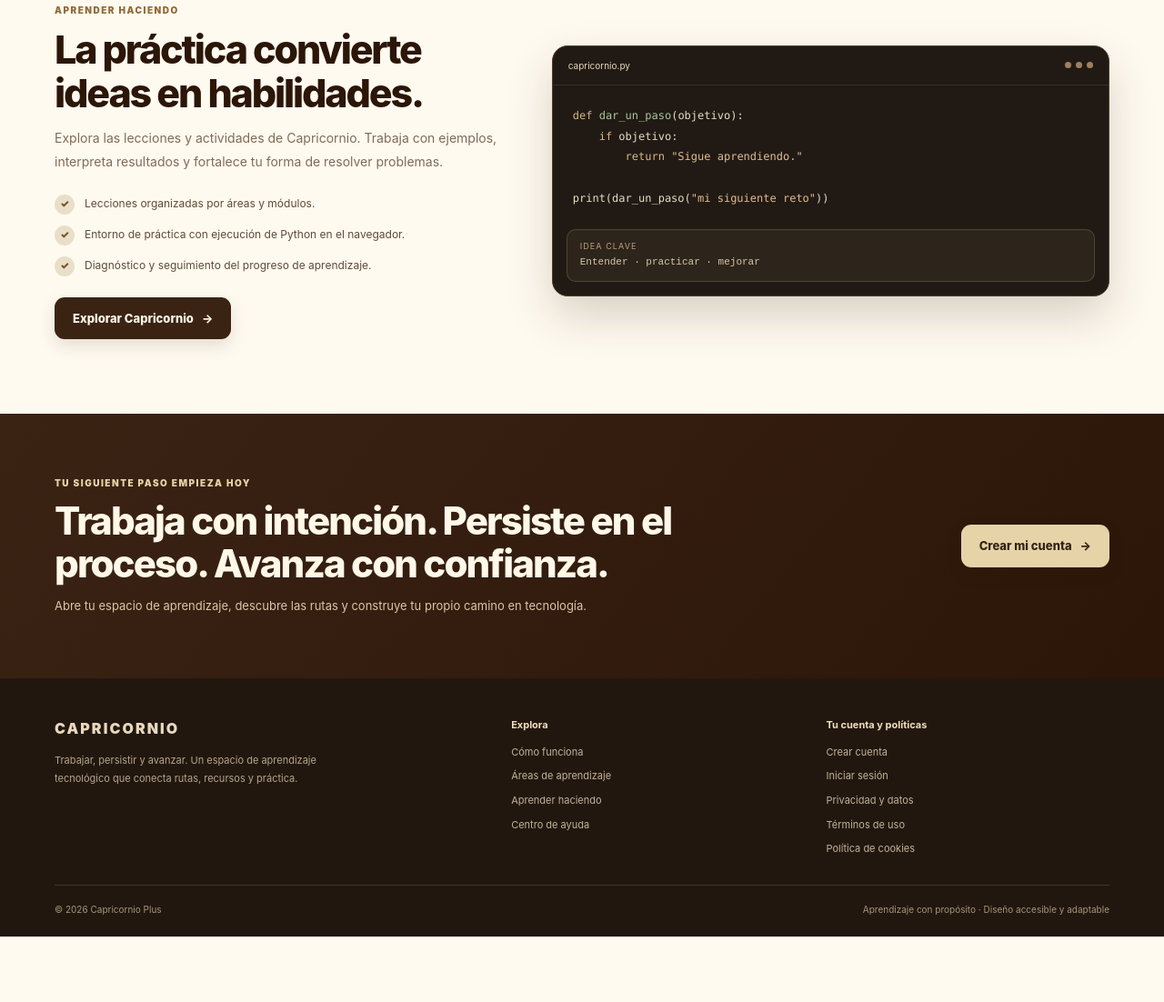
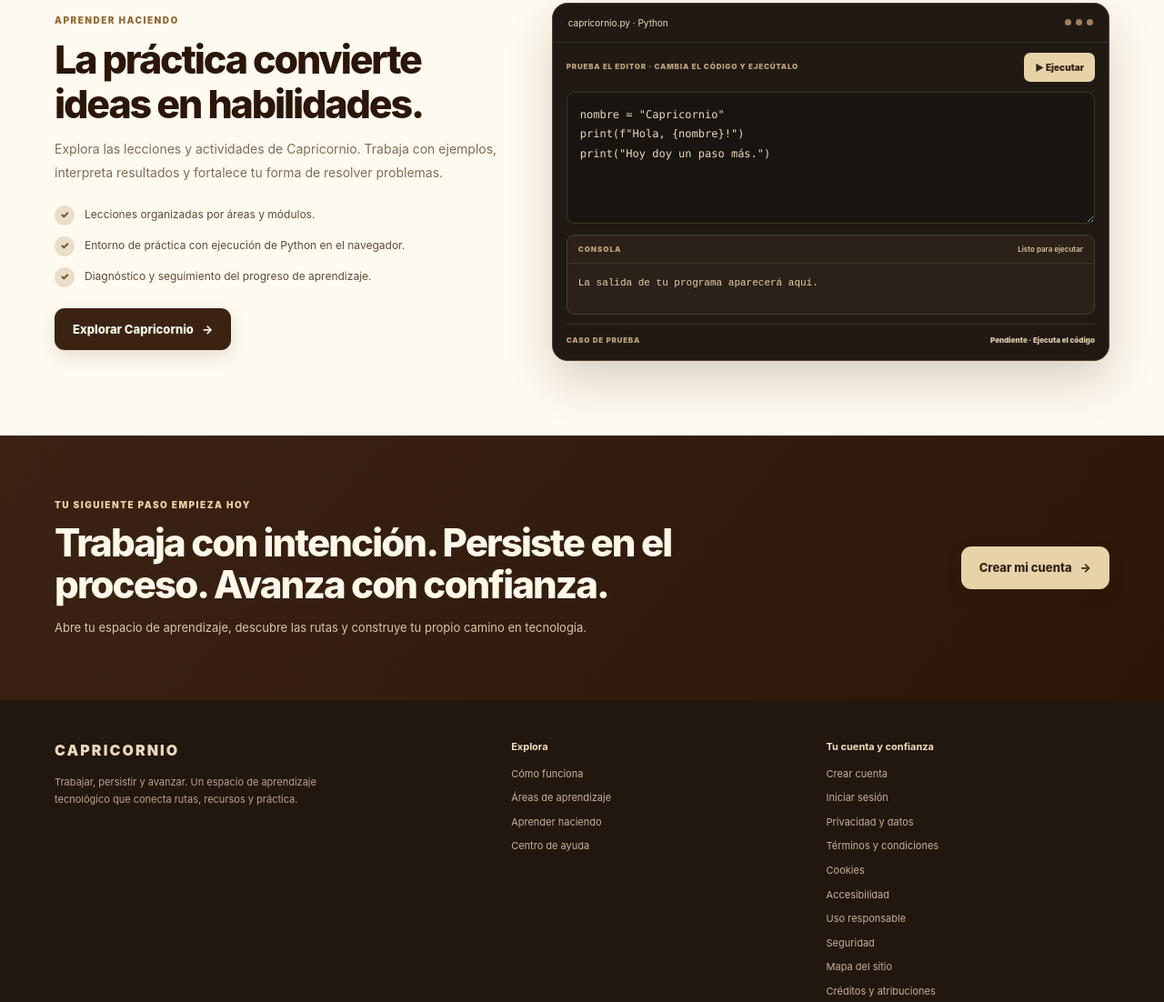
Before and after one commit to tm9880380-code/capricornio-plus, a plain HTML site: page login.html in a window 1280 px wide. Shown: the part 2219-3321 px from the top of the page at 91% size. Before the commit the page ends 3249 px from the top, so only its background shows below. Drawn offline with Linux system fonts and the light colour scheme.

Commit message:
Añade editor real de Python y amplía centro legal de la portada

```diff
--- a/login.html
+++ b/login.html
@@ -20,6 +20,10 @@
 .areas{background:#f7f0e3}.area-grid{display:grid;grid-template-columns:repeat(4,1fr);gap:13px}.area-card{position:relative;display:flex;min-height:165px;flex-direction:column;align-items:flex-start;padding:19px;border:1px solid #e3d4b9;border-radius:16px;background:rgba(255,253,248,.94);transition:transform .22s,box-shadow .22s,border-color .22s;overflow:hidden}.area-card:after{content:"";position:absolute;left:0;top:0;width:100%;height:3px;background:linear-gradient(90deg,#8f6b3e,#e6d3a8);transform:scaleX(0);transform-origin:left;transition:transform .25s}.area-card:hover{transform:translateY(-5px);border-color:#bd9d6b;box-shadow:0 14px 30px rgba(43,22,8,.08)}.area-card:hover:after{transform:scaleX(1)}.area-symbol{display:grid;place-items:center;width:39px;height:39px;margin-bottom:13px;border-radius:12px;background:#f1e4ca;color:#76532d;font-weight:900;font-size:11px}.area-card strong{font-size:13px;font-weight:800}.area-card small{margin-top:5px;color:var(--muted);font-size:10px;line-height:1.55}.area-card .arrow{margin-top:auto;padding-top:12px;color:#8b6334;font-size:11px;font-weight:900}
 .practice{display:grid;grid-template-columns:.9fr 1.1fr;gap:45px;align-items:center}.practice-copy p{color:var(--muted);font-size:14px;line-height:1.85}.feature-list{display:grid;gap:12px;margin:23px 0}.feature{display:flex;align-items:flex-start;gap:11px;color:#5f4b35;font-size:12px}.check{flex:0 0 22px;width:22px;height:22px;display:grid;place-items:center;border-radius:50%;background:#e9dfc8;color:#76532d;font-size:11px;font-weight:900}
 .editor{overflow:hidden;border:1px solid #513d2a;border-radius:17px;background:#211a14;box-shadow:0 22px 50px rgba(43,22,8,.18)}.editor-top{display:flex;align-items:center;justify-content:space-between;padding:13px 17px;border-bottom:1px solid rgba(255,255,255,.09);color:#e8d9bd;font-size:10px}.dots{display:flex;gap:5px}.dots i{width:7px;height:7px;border-radius:50%;background:#9e8060}.editor-code{padding:22px;color:#eadcc4;font:12px/1.9 ui-monospace,SFMono-Regular,Consolas,monospace;white-space:pre-wrap}.editor-code .kw{color:#d6b77e}.editor-code .fn{color:#a9c69b}.editor-code .str{color:#e2bd8e}.editor-output{margin:0 15px 15px;padding:12px 14px;border:1px solid rgba(230,211,168,.18);border-radius:10px;background:#2d241b;color:#d9c7a8;font:11px/1.6 ui-monospace,monospace}.editor-output b{display:block;margin-bottom:4px;color:#bba17a;font:9px Inter,Arial,sans-serif;letter-spacing:.12em;text-transform:uppercase}
+.editor-toolbar{display:flex;align-items:center;justify-content:space-between;gap:10px;padding:11px 15px;color:#bba17a;font-size:8px;font-weight:900;letter-spacing:.1em}
+.run-demo{border:0;border-radius:7px;padding:8px 12px;background:#e6d3a8;color:#352313;font-size:10px;font-weight:900;cursor:pointer}.run-demo:disabled{opacity:.6;cursor:wait}
+.demo-code{display:block;width:calc(100% - 30px);min-height:145px;margin:0 15px;padding:14px;border:1px solid rgba(230,211,168,.16);border-radius:9px;resize:vertical;background:#19140f;color:#e9d9bc;font:12px/1.8 ui-monospace,SFMono-Regular,Consolas,monospace;tab-size:4;white-space:pre;outline:none}.demo-code:focus{border-color:#b69a70;box-shadow:0 0 0 2px rgba(230,211,168,.12)}
+.demo-output{margin:12px 15px 0;border:1px solid rgba(230,211,168,.16);border-radius:9px;background:#2b2118;overflow:hidden}.demo-output-head{display:flex;justify-content:space-between;padding:9px 12px;border-bottom:1px solid rgba(230,211,168,.1);color:#bba17a;font-size:8px;font-weight:900;letter-spacing:.12em}.demo-output-head span:last-child{letter-spacing:0;font-weight:600;color:#d6c4a5}.demo-output pre{min-height:55px;margin:0;padding:12px;color:#e6d3a8;font:11px/1.7 ui-monospace,monospace;white-space:pre-wrap;overflow-wrap:anywhere}.demo-tests{display:flex;justify-content:space-between;gap:12px;margin:10px 15px 15px;padding-top:11px;border-top:1px solid rgba(230,211,168,.12);color:#bba17a;font-size:8px;font-weight:900;letter-spacing:.1em}.test-pending{color:#d6c4a5;letter-spacing:0}.test-pass{color:#a9c69b;letter-spacing:0}.test-fail{color:#e6a49b;letter-spacing:0}
 .path-banner{padding:68px 0;background:linear-gradient(130deg,#3b2314,#2b1608);color:#fff8e9}.path-grid{display:grid;grid-template-columns:1fr auto;gap:30px;align-items:center}.path-banner h2{max-width:690px;margin:0 0 12px;color:#fff8e9;font-size:clamp(28px,4vw,42px);font-weight:850;line-height:1.1;letter-spacing:-.045em}.path-banner p{max-width:660px;margin:0;color:#d9c7a8;font-size:13px;line-height:1.8}.path-banner .btn{background:#e6d3a8;color:#352313;white-space:nowrap}
 .footer{padding:43px 0 22px;background:#21170f;color:#e8d9bd}.footer-grid{display:grid;grid-template-columns:1.5fr 1fr 1fr;gap:35px;padding-bottom:30px}.footer-brand{font-weight:900;letter-spacing:.13em}.footer p{max-width:350px;margin:12px 0 0;color:#b8a58a;font-size:11px;line-height:1.8}.footer h4{margin:0 0 12px;color:#f1dfbd;font-size:11px}.footer-links{display:grid;gap:9px;color:#c4b397;font-size:11px}.footer-links a:hover{color:#fff}.footer-bottom{display:flex;justify-content:space-between;gap:15px;padding-top:18px;border-top:1px solid rgba(230,211,168,.16);color:#a99578;font-size:10px}
 .reveal{opacity:0;transform:translateY(18px);transition:opacity .65s ease,transform .65s ease}.reveal.visible{opacity:1;transform:none}
@@ -84,7 +88,9 @@
 <div class="practice-copy reveal"><span class="kicker">Aprender haciendo</span><h2>La práctica convierte ideas en habilidades.</h2><p>Explora las lecciones y actividades de Capricornio. Trabaja con ejemplos, interpreta resultados y fortalece tu forma de resolver problemas.</p>
 <div class="feature-list"><div class="feature"><span class="check">✓</span><span>Lecciones organizadas por áreas y módulos.</span></div><div class="feature"><span class="check">✓</span><span>Entorno de práctica con ejecución de Python en el navegador.</span></div><div class="feature"><span class="check">✓</span><span>Diagnóstico y seguimiento del progreso de aprendizaje.</span></div></div>
 <a class="btn" href="registro.html">Explorar Capricornio <span aria-hidden="true">→</span></a></div>
-<div class="editor reveal" aria-label="Ejemplo de código Python ilustrativo"><div class="editor-top"><span>capricornio.py</span><span class="dots"><i></i><i></i><i></i></span></div><div class="editor-code"><span class="kw">def</span> <span class="fn">dar_un_paso</span>(objetivo):<br>    <span class="kw">if</span> objetivo:<br>        <span class="kw">return</span> <span class="str">"Sigue aprendiendo."</span><br><br>print(dar_un_paso(<span class="str">"mi siguiente reto"</span>))</div><div class="editor-output"><b>Idea clave</b>Entender · practicar · mejorar</div></div>
+<div class="editor reveal" aria-label="Editor interactivo de Python"><div class="editor-top"><span>capricornio.py · Python</span><span class="dots"><i></i><i></i><i></i></span></div><div class="editor-toolbar"><span>PRUEBA EL EDITOR · CAMBIA EL CÓDIGO Y EJECÚTALO</span><button class="run-demo" id="runDemo" type="button">▶ Ejecutar</button></div><textarea id="demoCode" class="demo-code" spellcheck="false" aria-label="Código Python editable">nombre = "Capricornio"
+print(f"Hola, {nombre}!")
+print("Hoy doy un paso más.")</textarea><div class="demo-output" aria-live="polite"><div class="demo-output-head"><span>CONSOLA</span><span id="demoState">Listo para ejecutar</span></div><pre id="demoResult">La salida de tu programa aparecerá aquí.</pre></div><div class="demo-tests"><span>CASO DE PRUEBA</span><span id="demoTest" class="test-pending">Pendiente · Ejecuta el código</span></div></div>
 </div></section>
 
 <section class="path-banner"><div class="wrap path-grid"><div><span class="kicker" style="color:#e6d3a8">Tu siguiente paso empieza hoy</span><h2>Trabaja con intención. Persiste en el proceso. Avanza con confianza.</h2><p>Abre tu espacio de aprendizaje, descubre las rutas y construye tu propio camino en tecnología.</p></div><a class="btn" href="registro.html">Crear mi cuenta <span aria-hidden="true">→</span></a></div></section>
@@ -93,7 +99,7 @@
 <footer class="footer"><div class="wrap"><div class="footer-grid">
 <div><a class="footer-brand" href="login.html">CAPRICORNIO</a><p>Trabajar, persistir y avanzar. Un espacio de aprendizaje tecnológico que conecta rutas, recursos y práctica.</p></div>
 <div><h4>Explora</h4><div class="footer-links"><a href="#como-funciona">Cómo funciona</a><a href="#areas">Áreas de aprendizaje</a><a href="#practica">Aprender haciendo</a><a href="ayuda.html">Centro de ayuda</a></div></div>
-<div><h4>Tu cuenta y políticas</h4><div class="footer-links"><a href="registro.html">Crear cuenta</a><a href="#" data-open-login>Iniciar sesión</a><a href="privacidad.html">Privacidad y datos</a><a href="terminos.html">Términos de uso</a><a href="cookies.html">Política de cookies</a></div></div>
+<div><h4>Tu cuenta y confianza</h4><div class="footer-links"><a href="registro.html">Crear cuenta</a><a href="#" data-open-login>Iniciar sesión</a><a href="privacidad.html">Privacidad y datos</a><a href="terminos.html">Términos y condiciones</a><a href="cookies.html">Cookies</a><a href="accesibilidad.html">Accesibilidad</a><a href="uso-responsable.html">Uso responsable</a><a href="seguridad.html">Seguridad</a><a href="mapa-sitio.html">Mapa del sitio</a><a href="creditos.html">Créditos y atribuciones</a></div></div>
 </div><div class="footer-bottom"><span>© <span id="year"></span> Capricornio Plus</span><span>Aprendizaje con propósito · Diseño accesible y adaptable</span></div></div></footer>
 
 <div class="login-overlay" id="loginOverlay" role="dialog" aria-modal="true" aria-labelledby="loginTitle">
@@ -124,6 +130,10 @@ document.addEventListener("keydown",e=>{if(e.key==="Escape")hideLogin();});
 const observer=("IntersectionObserver" in window)?new IntersectionObserver(entries=>entries.forEach(entry=>{if(entry.isIntersecting){entry.target.classList.add("visible");observer.unobserve(entry.target);}}),{threshold:.12}):null;
 document.querySelectorAll(".reveal").forEach(el=>{if(observer)observer.observe(el);else el.classList.add("visible");});
 document.getElementById("year").textContent=new Date().getFullYear();
+const runDemo=document.getElementById("runDemo"),demoCode=document.getElementById("demoCode"),demoResult=document.getElementById("demoResult"),demoState=document.getElementById("demoState"),demoTest=document.getElementById("demoTest");
+let demoWorker=null,demoRequest=0;
+runDemo.addEventListener("click",()=>{if(!demoWorker){demoWorker=new Worker("js/python-runner.js");demoWorker.onmessage=event=>{const data=event.data||{};if(data.id!==demoRequest)return;runDemo.disabled=false;runDemo.textContent="▶ Ejecutar";if(data.ok){demoResult.textContent=(data.stdout||"")+(data.stderr?"\n"+data.stderr:"")||"El programa terminó sin mostrar salida.";demoState.textContent="Ejecución completada";const expected="Hola, Capricornio!\nHoy doy un paso más.";const passed=(data.stdout||"").trim()===expected;demoTest.textContent=passed?"✓ Prueba superada":"Ejecución correcta · revisa el resultado";demoTest.className=passed?"test-pass":"test-pending";}else{demoResult.textContent=data.error||"No se pudo ejecutar el código.";demoState.textContent="Revisa tu código";demoTest.textContent="No superado · Corrige el error";demoTest.className="test-fail";}};demoWorker.onerror=()=>{runDemo.disabled=false;demoState.textContent="No se pudo iniciar Python";demoResult.textContent="No se pudo cargar el motor de Python. Revisa tu conexión e inténtalo de nuevo.";};}runDemo.disabled=true;runDemo.textContent="Preparando…";demoState.textContent="Iniciando Python en el navegador…";demoResult.textContent="Cargando el entorno de ejecución…";demoTest.textContent="En ejecución";demoTest.className="test-pending";demoRequest+=1;demoWorker.postMessage({id:demoRequest,code:demoCode.value});});
+
 const formulario=document.getElementById("login-form"),mensaje=document.getElementById("mensaje"),boton=document.getElementById("ingresar"),campoEmail=document.getElementById("email"),campoPassword=document.getElementById("password"),togglePassword=document.getElementById("toggle-password");
 togglePassword.addEventListener("click",()=>{const mostrar=campoPassword.type==="password";campoPassword.type=mostrar?"text":"password";togglePassword.textContent=mostrar?"Ocultar":"Mostrar";togglePassword.setAttribute("aria-pressed",String(mostrar));campoPassword.focus();});
 function mostrarError(texto,campo=null){mensaje.textContent=texto;campoEmail.removeAttribute("aria-invalid");campoPassword.removeAttribute("aria-invalid");if(campo){campo.setAttribute("aria-invalid","true");campo.focus();}}
```
